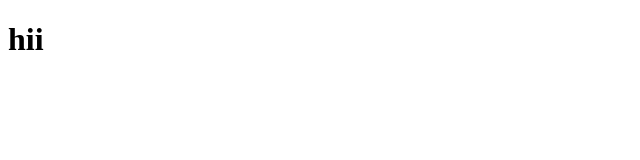
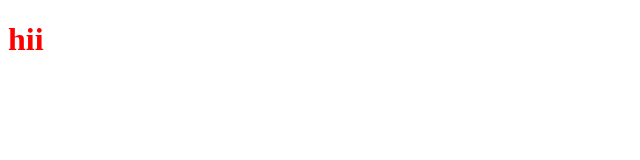
Before and after one commit to gkeerthana3/PRACTICE, a plain HTML site: page index.html in a window 1280 px wide. Shown: the full height of the page, 0-640 px from the left. Drawn offline with Linux system fonts and the light colour scheme.

Commit message:
Update index.html

```diff
--- a/index.html
+++ b/index.html
@@ -6,6 +6,6 @@
     <title>Document</title>
 </head>
 <body>
-    <h1 style:"red">hii</h1>
+    <h1 style="color:red">hii</h1>
 </body>
 </html>
```
